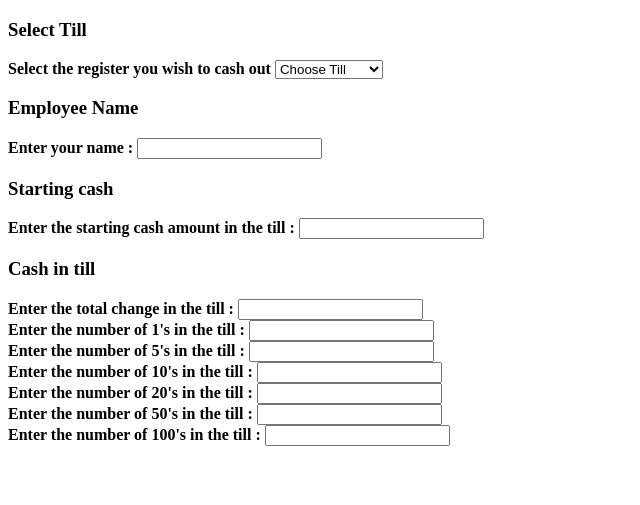
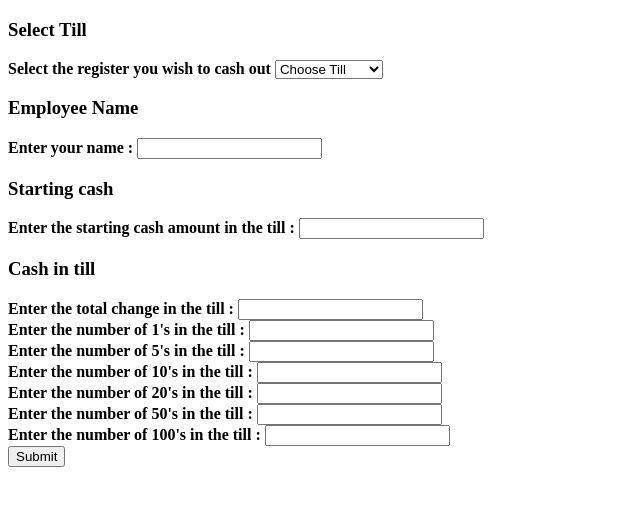
Before and after one commit to OzzieRocks/CashCloseOut, a plain HTML site: page index.html in a window 1280 px wide. Shown: the part 61-566 px from the top of the page, without its empty margins (0-640 px from the left). Drawn offline with Linux system fonts and the light colour scheme.

Commit message:
Update index.html

```diff
--- a/index.html
+++ b/index.html
@@ -98,7 +98,9 @@
             </form>
             <!-- -->
         </div>
-
+        <div class="submit_button_div">
+            <button type="button" onclick="submit_form()">Submit</button>
+        </div>
     </body>
 </html>
 
```
